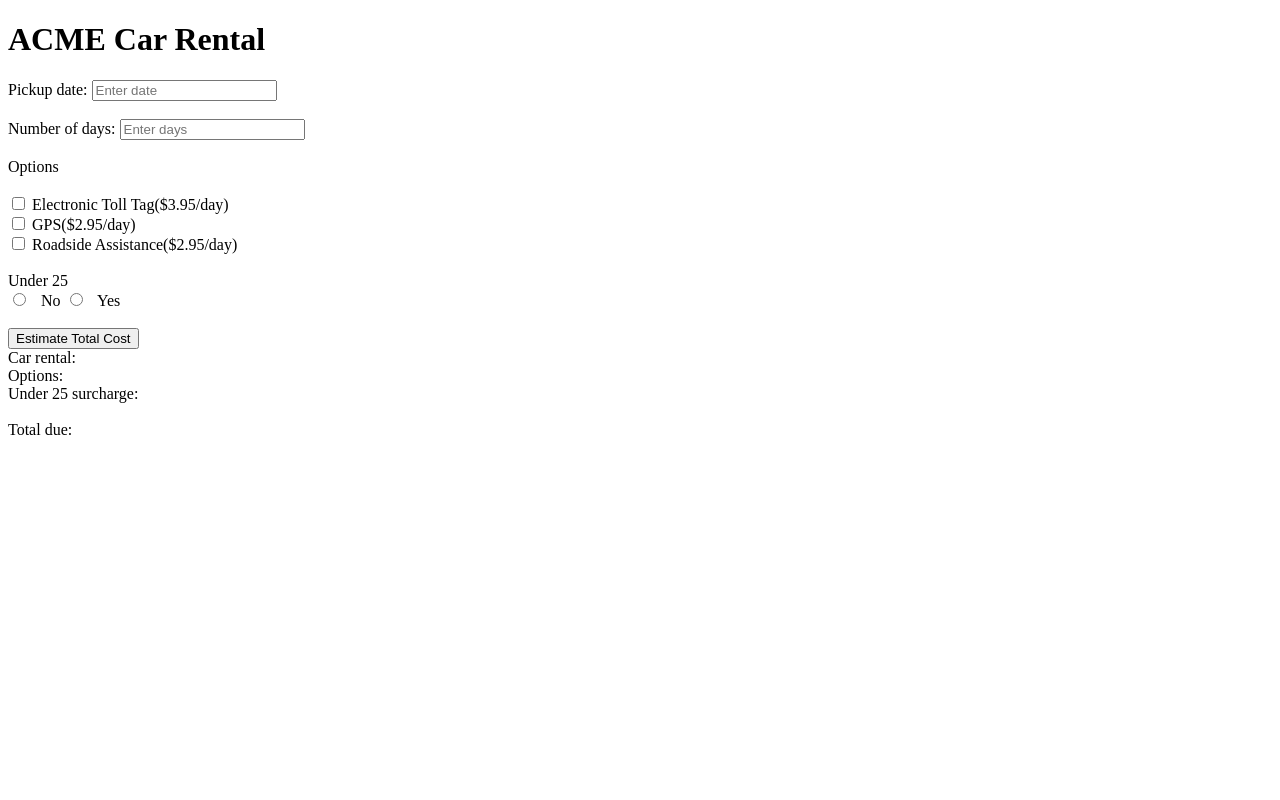
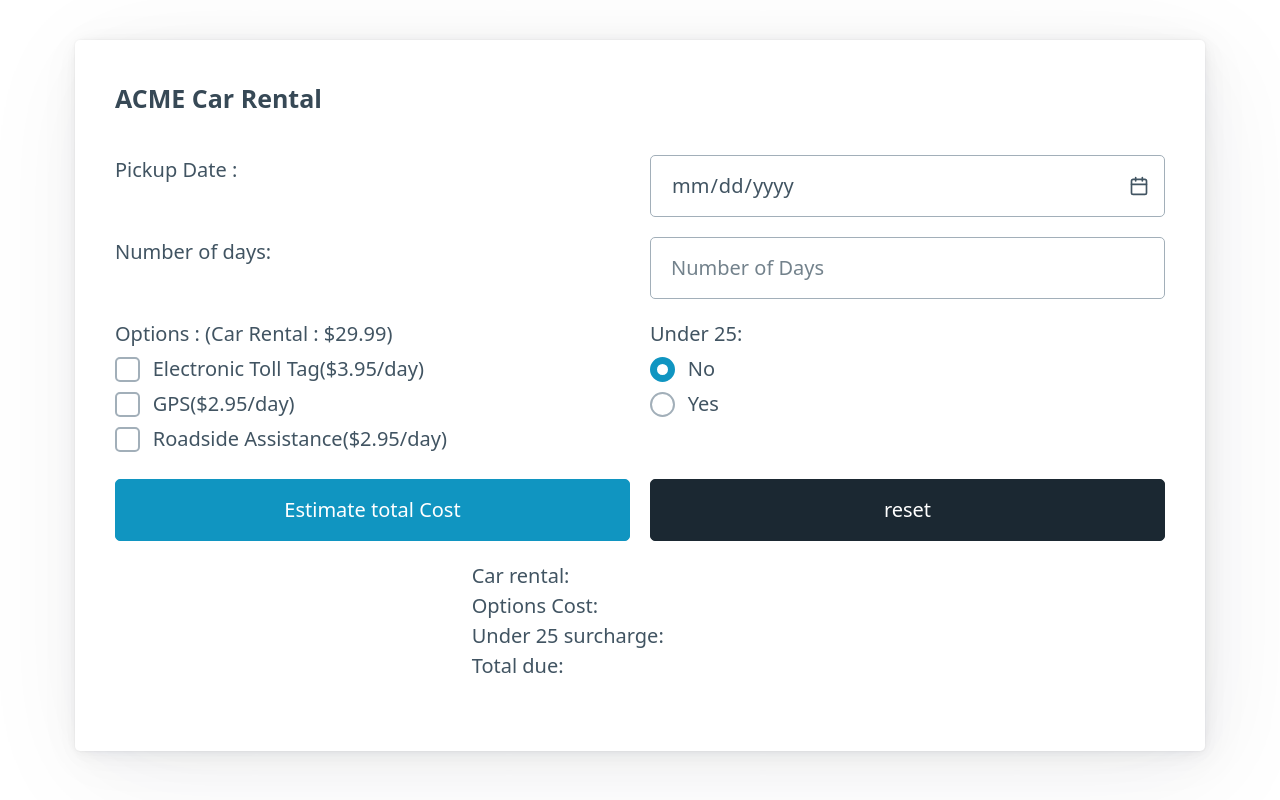
Before and after one commit to kpate16/Car_Rental, a plain HTML site: page index.html in a window 1280 px wide. Drawn offline with nearby package versions, Linux system fonts and the light colour scheme.

Commit message:
car rental exercise of page 87 from wb-3

```diff
--- a/index.html
+++ b/index.html
@@ -2,64 +2,93 @@
 <html lang="en">
 
 <head>
-    <meta charset="UTF-8">
-    <meta http-equiv="X-UA-Compatible" content="IE=edge">
-    <meta name="viewport" content="width=device-width, initial-scale=1.0">
+    <meta charset="utf-8" />
+    <meta name="viewport" content="width=device-width, initial-scale=1" />
+    <link rel="stylesheet" href="https://cdn.jsdelivr.net/npm/@picocss/pico@1/css/pico.min.css">
+    <!-- <link rel="stylesheet" href="https://unpkg.com/mvp.css@1.12/mvp.css"> -->
     <title>ACME Car Rental</title>
-    <h1>ACME Car Rental</h1>
 </head>
 
 <body>
+    <div class="container">
+        <article data-theme="light"> <!--  card -->
+            <h4>ACME Car Rental</h4>
+            <form id="car-rental-form">
+                <div class="grid"> <!--  row -col -->
+                    <label for="pickupdate"> Pickup Date : </label>
+                    <input type="date" id="pickupdate" name="pickupdate">
+                </div>
+                <div class="grid">
+                    <label for="numberofdays">Number of days:</label>
+                    <input type="number" id="numberofdays" name="numberofdays" placeholder="Number of Days">
+                </div>
+                <div class="grid">
+                    <div>
+                        <fieldset>
+                            <legend>Options : (Car Rental : $29.99)</legend>
+                            <label for="etolltag">
+                                <input type="checkbox" id="etolltag" name="etolltag">
+                                Electronic Toll Tag($3.95/day)
+                            </label>
+                            <label for="gps">
+                                <input type="checkbox" id="gps" name="gps">
+                                GPS($2.95/day)
+                            </label>
+                            <label for="roadsideassist">
+                                <input type="checkbox" id="roadsideassist" name="roadsideassist">
+                                Roadside Assistance($2.95/day)
+                            </label>
+                        </fieldset>
+                    </div>
+                    <div>
+                        <fieldset>
+                            <legend> Under 25:</legend>
+                            <label for="No">
+                                <input type="radio" id="above25" name="size" value="No" checked>
+                                No
+                            </label>
+                            <label for="Yes">
+                                <input type="radio" id="under25" name="size" value="Yes">
+                                Yes
+                            </label>
+                        </fieldset>
+                    </div>
+                </div>
 
+                <div class="grid">
+                    <button type="button" class="" id="estimatetotalcost">Estimate total Cost</button>
+                    <button type="reset" id="reset" class="contrast ">reset</button>
+                </div>
 
-    <div class="form-group m-3">
-        <div class="input-group">
-            <span class="input-group-text">Pickup date:</span>
-            <input type="text" class="form-control" id="pickupdate" placeholder="Enter date">
-        </div>
+                <!-- <input id="estimatetotalcost" type="button" value="Estimate total Cost" /> -->
+                <div class="grid">
+                    <div></div>
+                    <div class="">Car rental: <lable id="carrental"></lable>
+                    </div>
+                    <div></div>
+                </div>
+                <div class="grid">
+                    <div></div>
+                    <div class="">Options Cost: <lable id="finaloptions"></lable>
+                    </div>
+                    <div></div>
+                </div>
+                <div class="grid">
+                    <div></div>
+                    <div class="">Under 25 surcharge: <lable id="surcharges"></lable>
+                    </div>
+                    <div></div>
+                </div>
+                <div class="grid">
+                    <div></div>
+                    <div class="">Total due: <lable id="totaldue"></lable>
+                    </div>
+                    <div></div>
+                </div>
+            </form>
+        </article>
     </div>
-    <br>
-    <div class="form-group m-3">
-        <div class="input-group">
-            <span class="input-group-text">Number of days:</span>
-            <input type="text" class="form-control" id="ndays" placeholder="Enter days">
-        </div>
-    </div>
-    <br>
-    <span class="input-group-text">Options</span>
-    <br>
-    <br>
-
-    <input type="checkbox" id="Electronictolltag" onclick="myFunction()">
-    <label for="Electronictolltag">Electronic Toll Tag($3.95/day)</label><br>
-
-
-    <input type="checkbox" id="gps" onclick="myFunction()">
-    <label for="gps">GPS($2.95/day)</label><br>
-
-    <input type="checkbox" id="roadside" onclick="myFunction()">
-    <label for="roadside">Roadside Assistance($2.95/day)</label><br>
-    <br>
-
-    <span class="input-group-text">Under 25</span> <br>
-
-    <input type="radio" id="no">
-      <label for="no">No</label>
-    <input type="radio" id="yes">
-      <label for="yes">Yes</label><br>
-    <br>
-    <button type="button">Estimate Total Cost </button> <br>
-
-    <span class="input-group-text">Car rental:</span><br>
-    <span style="text-align: center;"></span>
-    <span class="input-group-text">Options:</span><br>
-    <span class="input-group-text">Under 25 surcharge:</span><br>
-    <br>
-    <span class="input-group-text">Total due:</span>
-
-
-    </form>
-
 </body>
+<script src="scripts/main.js"></script>
 
 </html>
--- /dev/null
+++ b/scripts/main.js
@@ -0,0 +1,52 @@
+window.onload = init;
+function init() {
+  document
+    .getElementById("estimatetotalcost")
+    .addEventListener("click", calculteResults);
+}
+
+//Result calculations
+function calculteResults(e) {
+  // bring in the ui variables
+  const pickupdate = document.getElementById("pickupdate").value;
+  const numberofdays = document.getElementById("numberofdays").value;
+  const etolltag = document.getElementById("etolltag").checked;
+  const gps = document.getElementById("gps").checked;
+  const roadsideassist = document.getElementById("roadsideassist").checked;
+  const above25 = document.getElementById("above25").checked;
+  const under25 = document.getElementById("under25").checked;
+
+  const carrental = 29.99;
+  let surcharges = 00;
+  let finaloptions = 00;
+  let totaldue = 00;
+
+  // calculate surcharges
+  if (under25) {
+    surcharges = carrental * 0.3; // 30% of base carrental
+  } else {
+    surcharges = 00;
+  }
+
+  // calculate options charges
+
+  if (etolltag) {
+    finaloptions = parseFloat(finaloptions) + 3.95;
+  }
+  if (gps) {
+    finaloptions = parseFloat(finaloptions) + 2.95;
+  }
+  if (roadsideassist) {
+    finaloptions = parseFloat(finaloptions) + 2.95;
+  }
+
+  //   calculate total due
+  totaldue = (carrental + finaloptions + surcharges) * numberofdays;
+
+  //   Display final Oputput to HTML
+  document.getElementById("carrental").innerHTML = "$" + carrental;
+  document.getElementById("finaloptions").innerHTML =
+    "$" + finaloptions.toFixed(2);
+  document.getElementById("surcharges").innerHTML = "$" + surcharges;
+  document.getElementById("totaldue").innerHTML = "$" + totaldue;
+}
```
